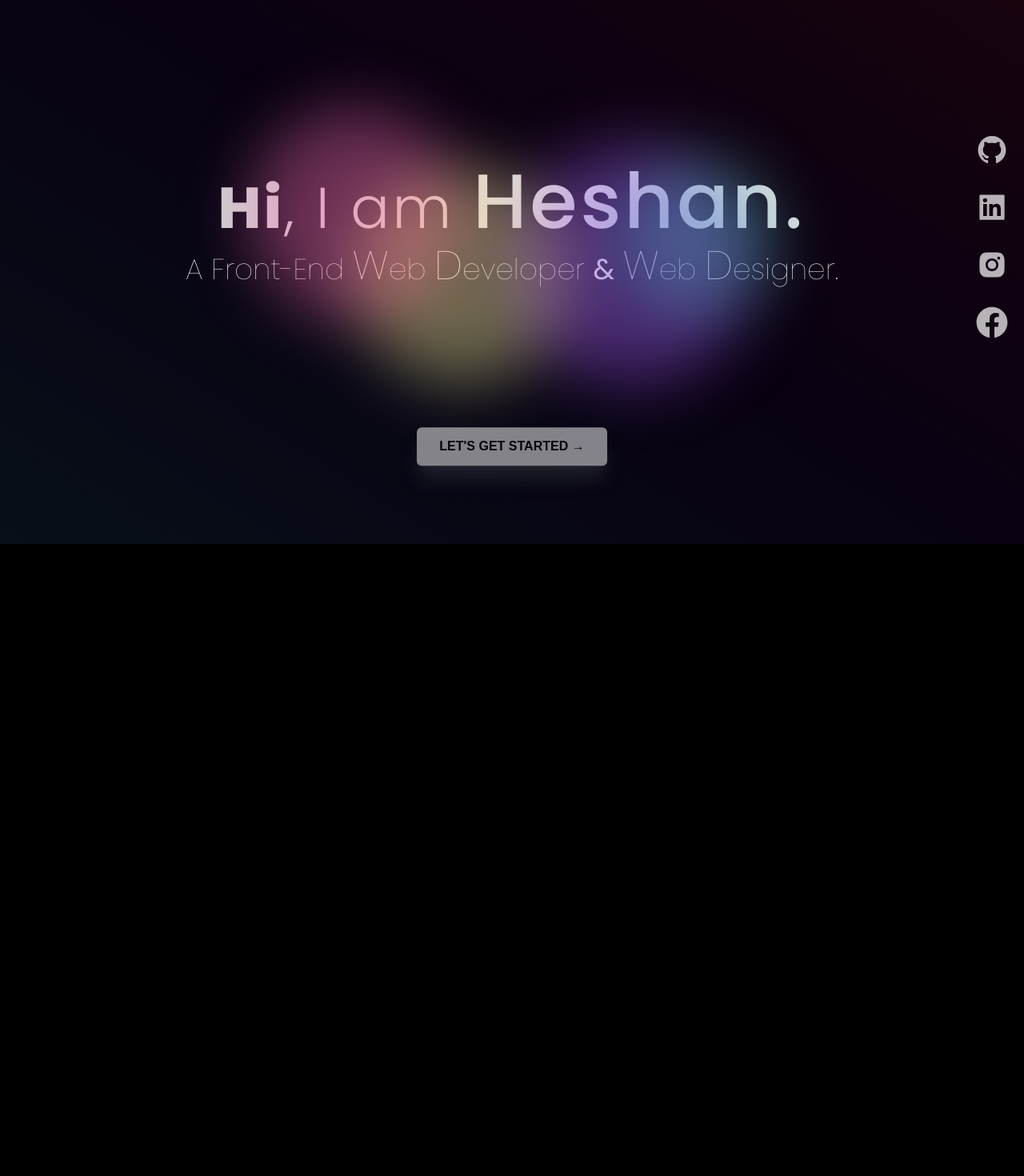
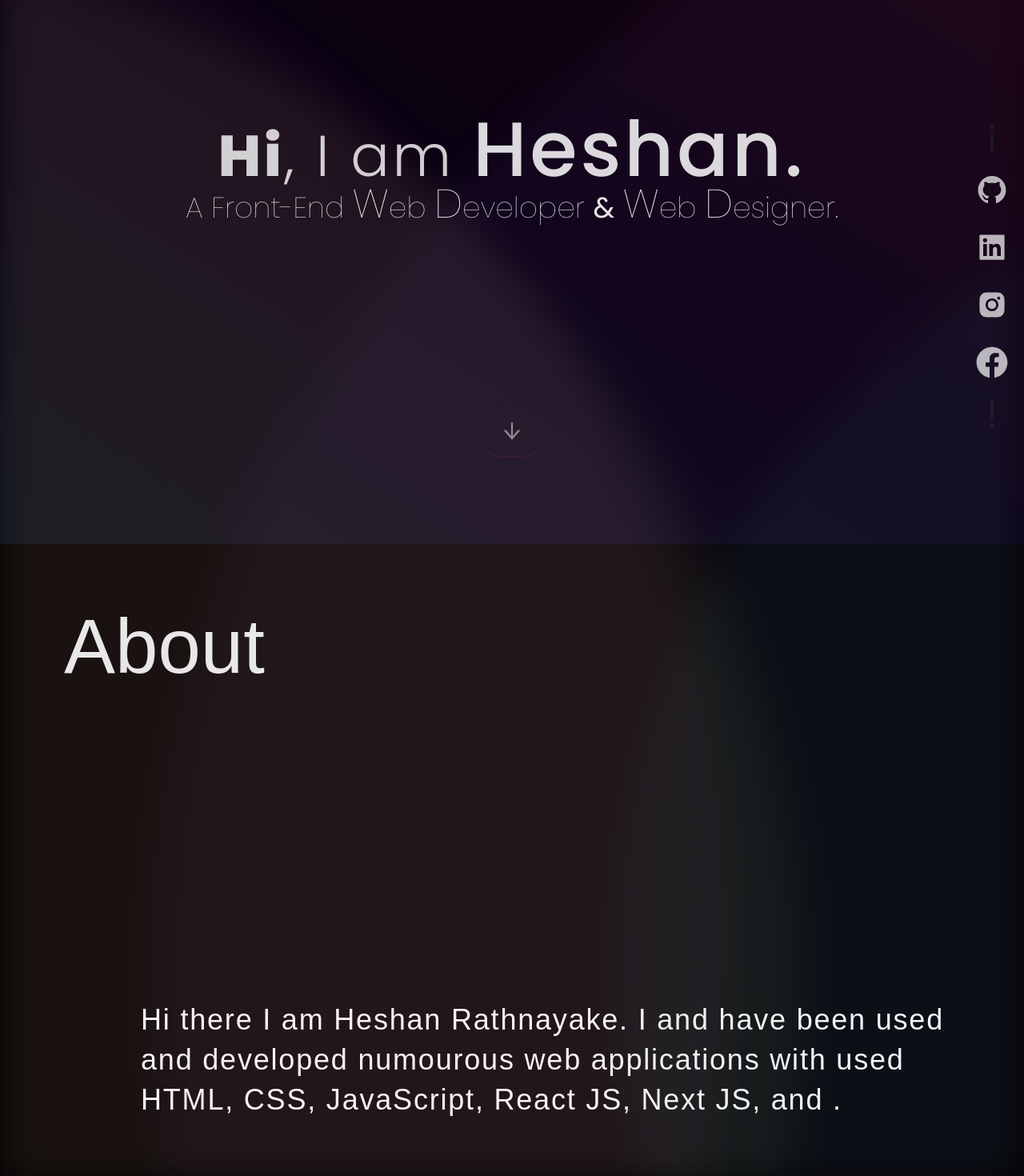
Before and after one commit to just4heshan/web_dev-portfolio, a Next.js app: page / in a window 1280 px wide. Shown: the part 120-1590 px from the top of the page at 80% size. Before the commit the page ends 800 px from the top, so only its background shows below. Built offline with nearby package versions, Linux system fonts and the light colour scheme; a web font is replaced by a local one.

Commit message:
SinglePage

```diff
--- /dev/null
+++ b/components/Sidebar/Sidebar.jsx
@@ -0,0 +1,42 @@
+import React from 'react'
+
+import { AiFillGithub, AiFillLinkedin, AiFillInstagram, AiOutlineInfo } from "react-icons/ai";
+import { FaFacebook } from "react-icons/fa";
+
+
+const Sidebar = () => {
+  return (
+    <div className="fixed hidden md:flex md:right-0 md:top-1/3 md:w-10 md:h-auto md:mx-5 z-[120] flex flex-col items-center">
+        <div className='opacity-10 mix-blend-color-burn text-greenDark'><AiOutlineInfo size={50} /></div>
+        <ul>
+        <li href="https://github.com/just4heshan">
+          <AiFillGithub
+            size={40}
+            className="cursor-pointer mt-5 mb-8 text-white/70 hover:text-white transition-all duration-400 "
+          />
+        </li>
+        <li href="https://www.linkedin.com/in/heshan-rathnayake/">
+          <AiFillLinkedin
+            size={40}
+            className="cursor-pointer mb-8 text-white/70 hover:text-white transition-all duration-400 "
+          />
+        </li>
+        <li href="https://www.instagram.com/just4hesh/">
+          <AiFillInstagram
+            size={40}
+            className="cursor-pointer mb-8 text-white/70 hover:text-white transition-all duration-400 "
+          />
+        </li>
+        <li href="https://www.facebook.com/heshanravindussc/">
+          <FaFacebook
+            size={40}
+            className="cursor-pointer mb-5 text-white/70 hover:text-white transition-all duration-400 "
+          />
+        </li>
+        </ul>
+        <div className='opacity-10 rotate-180 mix-blend-color-burn text-green'><AiOutlineInfo size={50} /></div>
+      </div>
+  )
+}
+
+export default Sidebar
--- a/pages/About.jsx
+++ b/pages/About.jsx
@@ -10,36 +10,24 @@ const About = () => {
       className="
       relative
       snap-start
-      w-full
-      h-full
-      m-0 p-10
-      md:p-24
-      flex
-      flex-col
-      gap-5
-      md:gap-10
-      lg:flex-row
-      justify-center
-      items-center
+      w-screen h-screen
+      m-0 p-10 md:p-24
       font-pop
-      bg-gradient-to-tr
-      from-blueDark
-      via-blueExtraLight
-      to-blueDark"
+      bg-gradient-to-tr from-blueDark via-blueExtraLight to-blueDark
+      flex flex-col  justify-center items-center  gap-5 md:gap-10 lg:flex-row
+      "
     >
-      <p id="title" className="
+      <div id="title" className="
       relative
       lg:flex-1
-      text-7xl
-      md:text-[6rem]
       mt-0
+      text-7xl md:text-[6rem] font-[300]
       opacity-90
       cursor-pointer
-      font-[300]
       hover:before:content-['About'] before:absolute before:z-auto before:text-pinkDark before:h-[3.5em] before:overflow-hidden before:transition-transform before:ease-in-out before:duration-700
       hover:after:content-['About'] after:absolute after:top-[48px] after:left-0 after:z-auto after:text-blueExtraDark after:leading-[0] after:h-[3em] after:overflow-hidden after:transition-all after:duration-700">
         About
-      </p>
+      </div>
       <div className=" lg:flex-2 text-2xl md:text-4xl md:text-left md:leading-[50px] md:pl-24 font-[100] text-center tracking-wider font-[200]">
         <p>
           Hi there I am Heshan Rathnayake. I and have been used and developed
--- a/pages/Contact.jsx
+++ b/pages/Contact.jsx
@@ -2,8 +2,17 @@ import React from 'react'
 
 const Contact = () => {
   return (
-    <div id='contact' className='snap-start w-full h-full m-0 p-0 md:p-auto flex justify-center items-center'>
-        <div className='w-screen h-full bg-gradient-to-b from-blueExtraLight to-blueExtraDark'></div>
+    <div
+    id='contact'
+    className='
+    snap-start
+    w-screen h-screen
+    m-0 p-0 md:p-auto
+    flex justify-center items-center'>
+        <div
+        className='
+        w-screen h-screen
+        bg-gradient-to-b from-blueExtraLight to-blueExtraDark'></div>
     </div>
   )
 }
--- a/pages/Hero.jsx
+++ b/pages/Hero.jsx
@@ -1,34 +1,49 @@
 import React from "react";
 import Link from "next/link";
 
+import Sidebar from "../components/Sidebar/Sidebar";
+
+import {AiOutlineArrowDown} from "react-icons/ai";
+
 // import BlobAnim from "../../anim/BlobAnim";
+
 
 const Hero = () => {
   return (
     <div
       id="home"
-      className="relative snap-start exact w-full h-full m-0 p-10 md:p-30 flex justify-center items-center"
+      className="
+      relative
+      w-screen h-[200vh]
+      m-0 p-20 md:p-30
+      flex flex-col justify-center items-center"
     >
-      <div className="absolute w-full h-full top-0 left-0 m-0 p-0 z-1 bg-gradient-to-bl from-pinkLight/10 via-pinkDark/10 via-purpleLight/10 via-purpleMid/10 via-purpleDark/10 via-purpleExtraDark/10 via-blueExtraDark/10 via-blueDark/10 to-blueLight/10"></div>
-      {/* Background Animation */}
 
-      <div className="absolute w-screen h-full flex items-center justify-center blur-2xl z-10 overflow-hidden">
-        <div className="absolute top-[50vh] left-[50vw] w-[200px] h-[200px] bg-[#A85CF9] rounded-full mix-blend-multiply opacity-40 animate-blob animation-delay-2000"></div>
-        <div className="absolute top-[40vh] right-[60vw] w-[200px] h-[200px] bg-[#FF6FB5] rounded-full mix-blend-multiply opacity-40 animate-blob animation-delay-4000"></div>
-        <div className="absolute top-[50vh] right-[50vw] w-[200px] h-[200px] bg-[#FCF69C] rounded-full mix-blend-multiply opacity-40 animate-blob"></div>
-        <div className="absolute top-[40vh] left-[60vw] w-[200px] h-[200px] bg-[#55D8C1] rounded-full mix-blend-multiply opacity-40 animate-blob animation-delay-6000"></div>
+      {/**** Background colour gradient ****/}
+      <div className="absolute w-screen h-screen top-0 left-0 m-0 p-0 z-1 bg-gradient-to-bl from-pinkLight/10 via-pinkDark/10 via-purpleLight/10 via-purpleMid/10 via-purpleDark/10 via-purpleExtraDark/10 via-blueExtraDark/10 via-blueDark/10 to-blueLight/10"></div>
+
+
+      {/**** Four circles animation ****/}
+      <div className="absolute cursor-none w-screen h-full flex items-center justify-center blur-xl z-1 overflow-hidden">
+        <div className="absolute top-[50vh] left-[50vw] w-[2000px] h-[2000px] bg-[#A85CF9] rounded-full opacity-5 animate-blob animation-delay-2000"></div>
+        <div className="absolute top-[40vh] right-[60vw] w-[2000px] h-[2000px] bg-[#FF6FB5] rounded-full opacity-5 animate-blob animation-delay-4000"></div>
+        <div className="absolute top-[50vh] right-[50vw] w-[2000px] h-[2000px] bg-[#FCF69C] rounded-full opacity-5 animate-blob"></div>
+        <div className="absolute top-[40vh] left-[60vw] w-[2000px] h-[2000px] bg-[#55D8C1] rounded-full opacity-5 animate-blob animation-delay-6000"></div>
       </div>
 
-      {/* <div className="absolute left-0 w-[100px] h-[100px] flex items-center justify-center rounded-full border-2 border-yellow-200 opacity-10 animate-circular"></div> */}
 
-      <div className="relative  w-screen h-[80vh] md:px-32 flex flex-col flex-wrap gap-4 justify-center items-center">
-        <div className="center flex-col gap-3 justify-center items-center flex-wrap">
+      {/**** Intro ****/}
+      <div className="w-screen h-screen z-10">
+        <div className="w-full h-screen md:px-32 flex flex-col gap-0 justify-center flex-wrap">
+          <div>
             <h1 className="text-center tracking-wider text-white/80">
               <span className="font-extrabold">Hi</span>, I am{" "}
               <span className="text-white/85 font-medium text-7xl md:text-8xl">
                 Heshan.
               </span>
             </h1>
+          </div>
+          <div>
           <h2 className="text-center text-white/90 font-[100]">
             A Front-End{" "}
             <span>
@@ -38,17 +53,39 @@ const Hero = () => {
             <span className="font-normal">&</span>{" "}
             <span className="font-[100] ">
               <span className="text-[42px] md:text-[50px]">W</span>eb{" "}
-              <span className="text-[42px] md:text-[50px]">D</span>esigner
+              <span className="text-[42px] md:text-[50px]">D</span>esigner.
             </span>
-            .
           </h2>
           </div>
-
           <Link href="/#about">
-          <button className="absolute z-[10] bottom-4 w-50 h-12 mt-10 animate-bounce opacity-50 hover:shadow-gray-500/100 hover:opacity-70 transition duration-300">
-            <span>Let's get started &rarr;</span>
+            <button className="z-10 mt-60 flex self-center rounded-full animate-bounce opacity-50 hover:shadow-white-500/30 hover:opacity-70 transition duration-300">
+              <span className=""><AiOutlineArrowDown size={30}/></span>
             </button>
           </Link>
+        </div>
+      </div>
+      <div className="h-screen flex flex-col justify-center">
+        <div
+          id="about"
+          className="
+      relative
+      lg:flex-1
+      mt-0
+      text-7xl md:text-[6rem] font-[300]
+      opacity-90
+      cursor-pointer
+      hover:before:content-['About'] before:absolute before:z-auto before:text-pinkDark before:h-[3.5em] before:overflow-hidden before:transition-transform before:ease-in-out before:duration-700
+      hover:after:content-['About'] after:absolute after:top-[48px] after:left-0 after:z-auto after:text-blueExtraDark after:leading-[0] after:h-[3em] after:overflow-hidden after:transition-all after:duration-700"
+        >
+          About
+        </div>
+        <div className=" lg:flex-2 text-2xl md:text-4xl md:text-left md:leading-[50px] md:pl-24 font-[100] text-center tracking-wider font-[200]">
+          <p>
+            Hi there I am Heshan Rathnayake. I and have been used and developed
+            numourous web applications with used HTML, CSS, JavaScript, React
+            JS, Next JS, and .
+          </p>
+        </div>
       </div>
     </div>
   );
--- a/pages/Skills.jsx
+++ b/pages/Skills.jsx
@@ -2,8 +2,17 @@ import React from 'react'
 
 const Skills = () => {
   return (
-    <div id='skills' className='snap-start w-full h-full m-0 p-0 md:p-auto flex justify-center items-center'>
-        <div className='w-screen h-full bg-gradient-to-b to-pinkLight from-pinkDark'></div>
+    <div
+    id='skills'
+    className='
+    snap-start
+    w-screen h-screen
+    m-0 p-0 md:p-auto
+    flex justify-center items-center'>
+        <div
+        className='
+        w-screen h-full
+        bg-gradient-to-b to-pinkLight from-pinkDark'></div>
     </div>
   )
 }
--- a/pages/index.js
+++ b/pages/index.js
@@ -7,6 +7,7 @@ import About from "./About";
 import Skills from "./skills";
 import Works from "./Works";
 import Contact from "./Contact";
+import Sidebar from "../components/Sidebar/Sidebar";
 
 
 export default function Home() {
@@ -30,31 +31,17 @@ export default function Home() {
       </Head>
 
       <Navbar />
-      <div className="scrollbar-hide snap-x snap-mandatory h-[100vh] w-screen overflow-y-scroll">
-        <Hero />
-        <About />
+      <Sidebar />
+      <Hero/>
+      <div
+      className="
+      h-[full] w-screen
+      overflow-y-scroll scrollbar-hide ">
+
+        {/* <About />
         <Skills />
         <Works />
-        <Contact />
-        {/* <div id='about' className='snap-start bg-black-200 w-screen h-full flex items-center justify-center text-8xl'>1</div> */}
-        {/* <div
-          id="skills"
-          className="snap-start bg-black-200 w-screen h-full flex items-center justify-center text-8xl"
-        >
-          2
-        </div> */}
-        {/* <div
-          id="works"
-          className="snap-start bg-black-200 w-screen h-full flex items-center justify-center text-8xl"
-        >
-          3
-        </div> */}
-        {/* <div
-          id="contact"
-          className="snap-start bg-black-200 w-screen h-full flex items-center justify-center text-8xl"
-        >
-          4
-        </div> */}
+        <Contact /> */}
       </div>
     </div>
   );
--- a/styles/globals.css
+++ b/styles/globals.css
@@ -47,7 +47,7 @@
 
 
   button {
-    @apply flex items-center shadow-xl shadow-[#343a40] rounded-md uppercase bg-[#ffffff] text-black text-center font-semibold px-7 py-4 border-0
+    @apply flex items-center shadow-sm shadow-pinkLight/40 rounded-md uppercase text-white text-center font-semibold px-7 py-4 border-0
   }
 
   .center {
--- a/tailwind.config.js
+++ b/tailwind.config.js
@@ -28,7 +28,7 @@ module.exports = {
     },
     extend: {
       content: {
-        quote: 'Hello',
+        quote: 'About',
       },
       animation: {
         blob: "blob 12s infinite",
```
Also changed, not shown: pages/Works.jsx (+11 -2 lines). Lines whose indentation alone changed are shown as unchanged.
